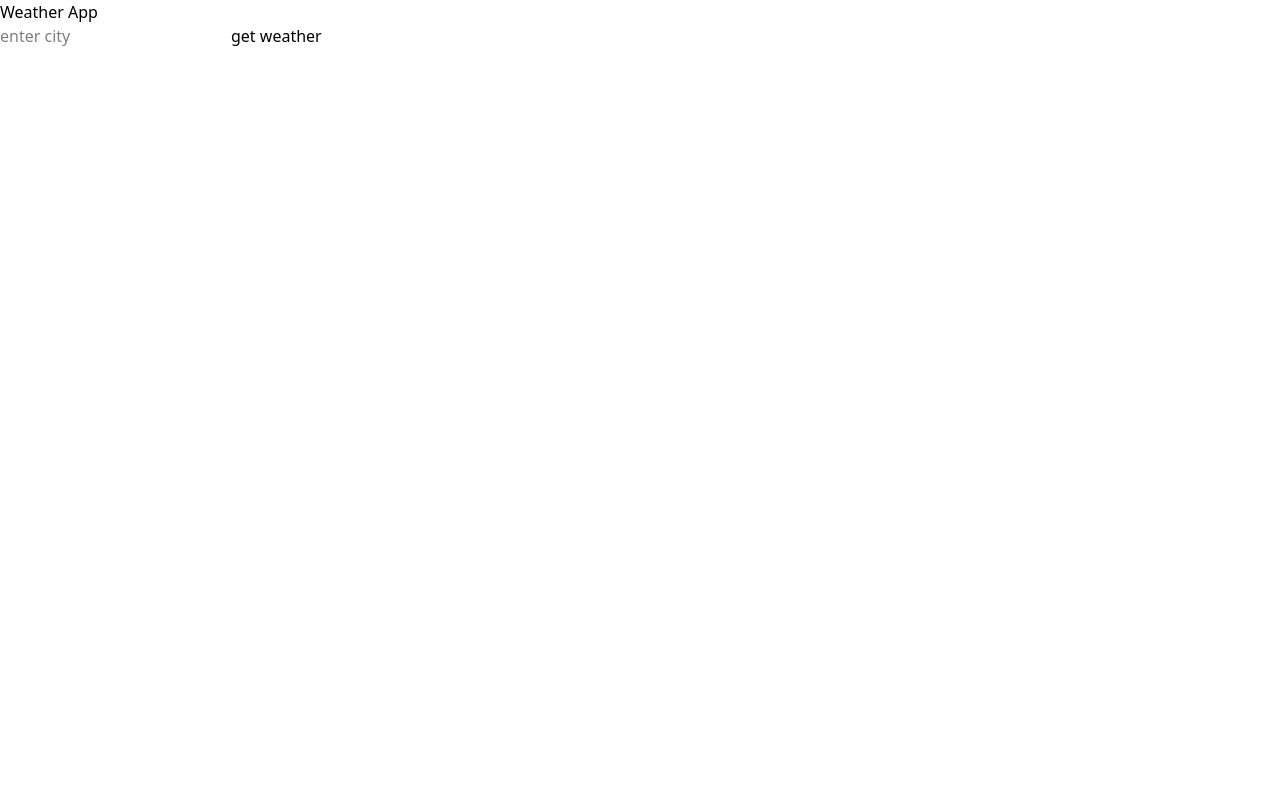
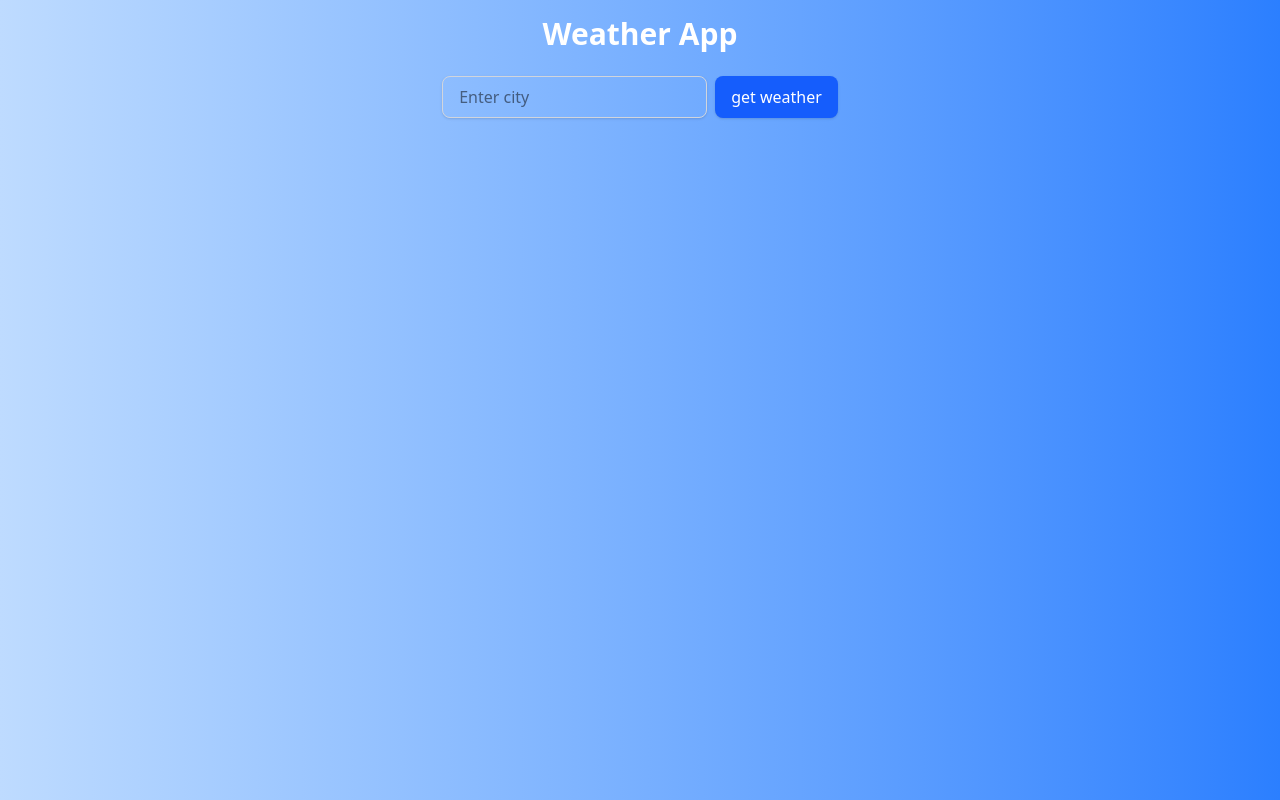
Before and after one commit to PraneethBunny123/All-App, a React (Vite) app: page / in a window 1280 px wide. Built offline with nearby package versions, Linux system fonts and the light colour scheme.

Commit message:
Did half styling using chatgpt. also set error state to null at start of fetch function

```diff
--- a/src/project-apps/Weather App/ForeCastList.jsx
+++ b/src/project-apps/Weather App/ForeCastList.jsx
@@ -1,6 +1,6 @@
 import kelvinToFahrenheit from "./kelvinToFahrenheit"
 
-export default function ForeCastList({forecastList}) {
+export default function ForecastList({forecastList}) {
 
     return (
         <div>
--- a/src/project-apps/Weather App/SearchBar.jsx
+++ b/src/project-apps/Weather App/SearchBar.jsx
@@ -1,13 +1,19 @@
 export default function SearchBar({handleChange, handleFetch, city}) {
     return (
-        <div>
+        <div className="flex gap-2 mb-6">
             <input
-                placeholder="enter city"
+                placeholder="Enter city"
                 type="text"
                 onChange={handleChange}
                 value={city}
+                className="px-4 py-2 rounded-lg shadow border border-gray-300 focus:outline-none focus:ring-2 focus:ring-blue-400"
             />
-            <button onClick={handleFetch}>get weather</button>
+            <button
+                onClick={handleFetch}
+                className="bg-blue-600 text-white px-4 py-2 rounded-lg shadow hover:bg-blue-700 transition"
+            >
+                get weather
+            </button>
         </div>
     )
 }
--- a/src/project-apps/Weather App/WeatherApp.jsx
+++ b/src/project-apps/Weather App/WeatherApp.jsx
@@ -16,6 +16,7 @@ export default function WeatherApp() {
 
     async function fetchWeatherData() {
         setIsLoading(true)
+        setError(null)
         setCity('')
         try {
             const response = await fetch(`http://api.openweathermap.org/data/2.5/forecast?q=${city}&appid=${apiKey}`)
@@ -35,18 +36,18 @@ export default function WeatherApp() {
     }
 
     return (
-        <div>
-            <h1>Weather App</h1>
+        <div className="min-h-screen bg-gradient-to-r from-blue-200 to-blue-500 flex flex-col items-center p-4">
+            <h1 className="text-3xl font-bold text-white mb-6">Weather App</h1>
             <SearchBar
                 handleChange={handleChange}
                 handleFetch={fetchWeatherData}
                 city={city}
             />
-            {isLoading && <p>Loading weather data...</p>}
+            {isLoading && <p className="text-white mt-4">Loading weather data...</p>}
             {!isLoading &&
                 <WeatherCard weatherData={weatherData}/>
             }
-            {error && <p>{error}</p>}
+            {error && <p className="text-red-700 bg-white px-4 py-2 rounded shadow mt-4">{error}</p>}
         </div>
     )
 }
--- a/src/project-apps/Weather App/WeatherCard.jsx
+++ b/src/project-apps/Weather App/WeatherCard.jsx
@@ -1,4 +1,4 @@
-import ForeCastList from "./ForeCastList"
+import ForecastList from "./ForeCastList"
 import kelvinToFahrenheit from "./kelvinToFahrenheit"
 
 export default function WeatherCard({weatherData}) {
@@ -24,7 +24,7 @@ export default function WeatherCard({weatherData}) {
                     <p>feels like: {feelsLike} degrees fahrenheit</p>
                     <img src={`https://openweathermap.org/img/wn/${icon}@2x.png`} alt={description} />
 
-                    <ForeCastList forecastList={filteredTempearture}/>
+                    <ForecastList forecastList={filteredTempearture}/>
                 </div>
             }
         </div>
```
